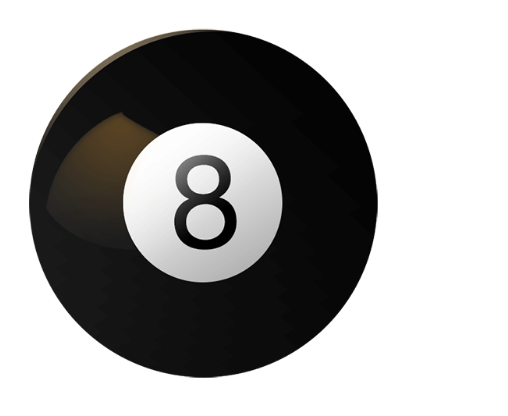
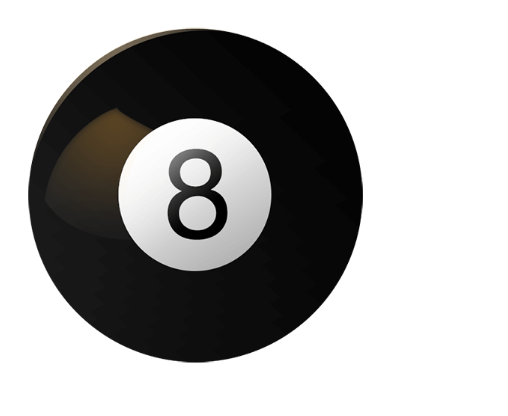
Before and after one commit to bshap27/magic8, a plain HTML site: page index.html in a window 390 px wide. Shown: the whole page, 508 px wide, since content can reach past the window. Drawn offline with Linux system fonts and the light colour scheme.

Commit message:
fix mobile media query

```diff
--- a/index.html
+++ b/index.html
@@ -14,10 +14,11 @@
 				justify-content: center;
 
 			}
-			@media only screen and (max-width: 500px) {
+			@media only screen and (max-width: 520px) {
 				#magic8-ball {
-					background-size: 100vw;
-					height: 100vw;
+					background-size: 96vw;
+					height: 96vw;
+					width: 100%;
 				}
 			}
 
@@ -29,6 +30,7 @@
 		<link rel="stylesheet" href="jquery-ui-1.12.1.custom/jquery-ui.min.css">
 		<script src="jquery-ui-1.12.1.custom/external/jquery/jquery.js"></script>
 		<script src="jquery-ui-1.12.1.custom/jquery-ui.min.js"></script>
+		<meta content="width=device-width, initial-scale=1" name="viewport" />
 	</head>
 	<body>
 		<div id="magic8-ball">
```
